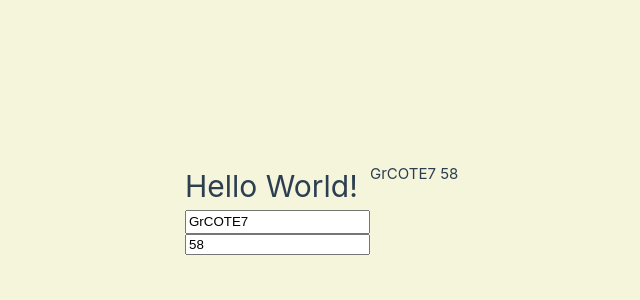
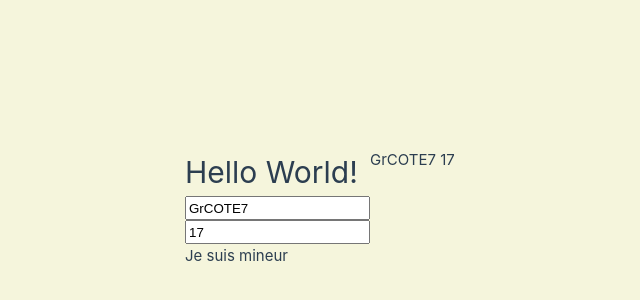
Before and after one commit to GrCOTE7/vue-project, a Vue app: page / in a window 1280 px wide. Shown: the part 192-492 px from the top of the page, without its empty margins (270-910 px from the left). Built offline with nearby package versions, Linux system fonts and the light colour scheme.

Commit message:
Feat: Conditional vue

```diff
--- a/src/App.vue
+++ b/src/App.vue
@@ -1,7 +1,15 @@
 <template>
 	<HelloWorld :user="user" />
-	<input type="text" v-model="user.name" /><br />
-	<input type="text" v-model="user.age" />
+	<input type="text" v-model="user.name" v-on:input="display"/><br />
+	<input type="text" v-model="user.age" /><br />
+
+  <div v-if="user.age > 17">
+    Je suis majeur
+  </div>
+  <div v-else>
+    Je suis mineur
+  </div>
+
 </template>
 
 <script setup>
@@ -10,7 +18,7 @@ import { reactive } from "vue";
 
 const user = reactive({
 	name: "GrCOTE7",
-	age: 58,
+	age: 17,
 });
 
 const display = () => {
```
